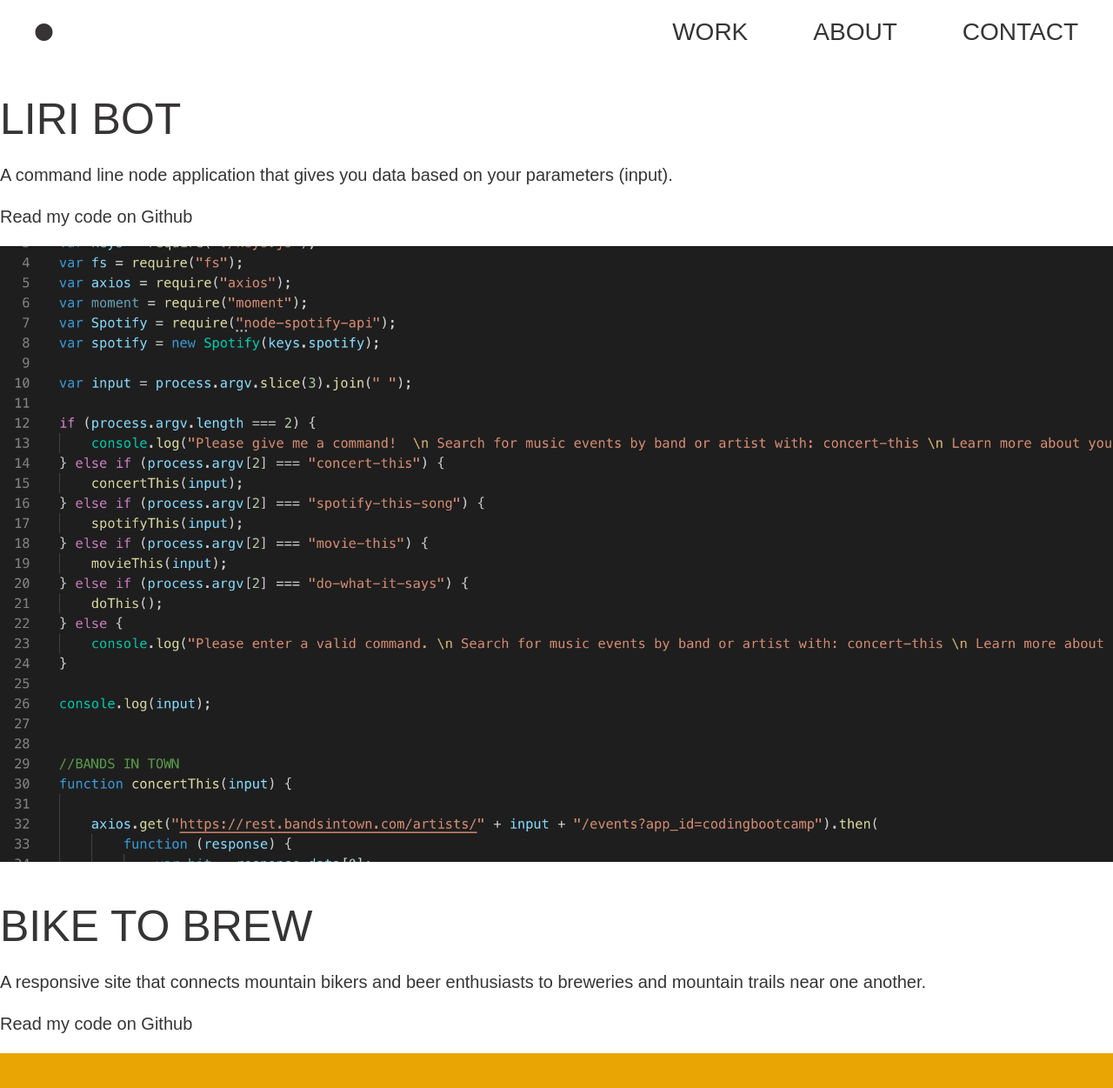
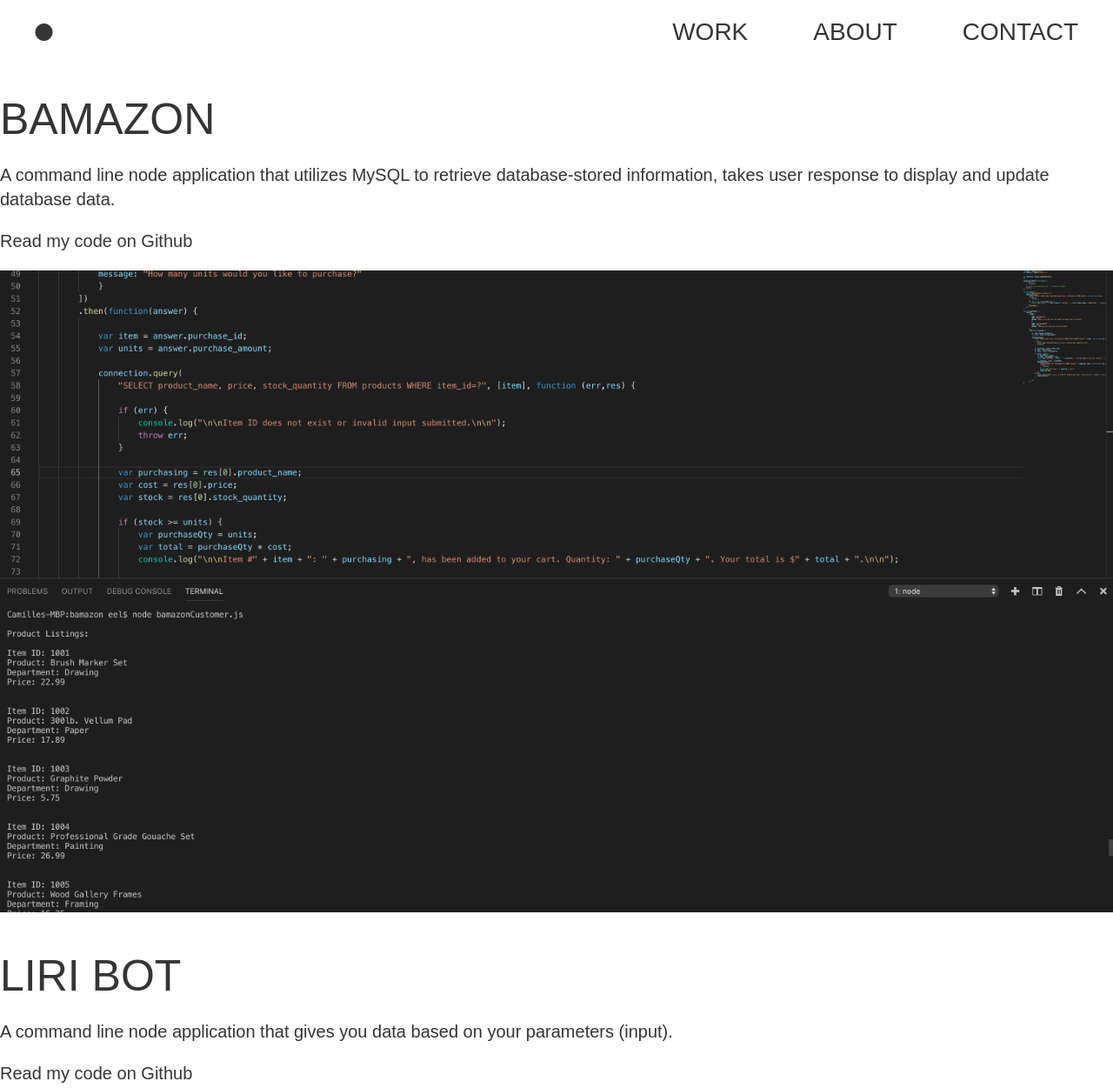
Before and after one commit to camille-the-eel/personal-portfolio, a plain HTML site: page web.html in a window 1280 px wide. Shown: the top 1251 px of the page at 87% size. Drawn offline with nearby package versions, Linux system fonts and the light colour scheme; a web font is replaced by a local one.

Commit message:
project 5/bamazon

```diff
--- a/web.html
+++ b/web.html
@@ -26,32 +26,39 @@
     </div>
 
     <div class="content">
+        <h1 class="project-title">BAMAZON</h1>
+        <p class="project-descrip">A command line node application that utilizes MySQL to retrieve database-stored information, takes user response to display and update database data. </p>
+        <p class="project-descrip">Read my code on <a href="https://github.com/camille-the-eel/bamazon" class="inline-link"> Github</a></p>
+        <a href="https://github.com/camille-the-eel/bamazon">
+            <img src="assets/project5.png" class="projects">
+        </a>
+
         <h1 class="project-title">LIRI BOT</h1>
         <p class="project-descrip">A command line node application that gives you data based on your parameters (input).</p>
         <p class="project-descrip">Read my code on <a href="https://github.com/camille-the-eel/liri-node-app" class="inline-link"> Github</a></p>
         <a href="https://github.com/camille-the-eel/liri-node-app">
-        <img src="assets/project4.png" class="projects">
+            <img src="assets/project4.png" class="projects">
         </a>
 
         <h1 class="project-title">BIKE TO BREW</h1>
         <p class="project-descrip">A responsive site that connects mountain bikers and beer enthusiasts to breweries and mountain trails near one another.</p>
         <p class="project-descrip">Read my code on <a href="https://github.com/camille-the-eel/ByteMe" class="inline-link"> Github</a></p>
         <a href="https://camille-the-eel.github.io/ByteMe/">
-        <img src="assets/project3.png" class="projects">
+            <img src="assets/project3.png" class="projects">
         </a>
 
         <a href="https://camille-the-eel.github.io/giftastic/">
         <h1 class="project-title">GIFTASTIC</h1>
         <p class="project-descrip">api and gif project, and etc caption</p>
         <p class="project-descrip">Read my code on <a href="https://github.com/camille-the-eel/giftastic" class="inline-link"> Github</a></p>
-        <img src="assets/project2.png" class="projects">
+            <img src="assets/project2.png" class="projects">
         </a>
 
         <a href="https://camille-the-eel.github.io/TriviaGame/">
         <h1 class="project-title">TYPOGRAPHY TRIVIA</h1>
         <p class="project-descrip">a typography trivia game, and etc caption</p>
         <p class="project-descrip">Read my code on <a href="https://github.com/camille-the-eel/TriviaGame" class="inline-link"> Github</a></p>
-        <img src="assets/project1.png" class="projects">
+            <img src="assets/project1.png" class="projects">
         </a>
 
     </div>
```
Also changed, not shown: assets/project5.png (added).
